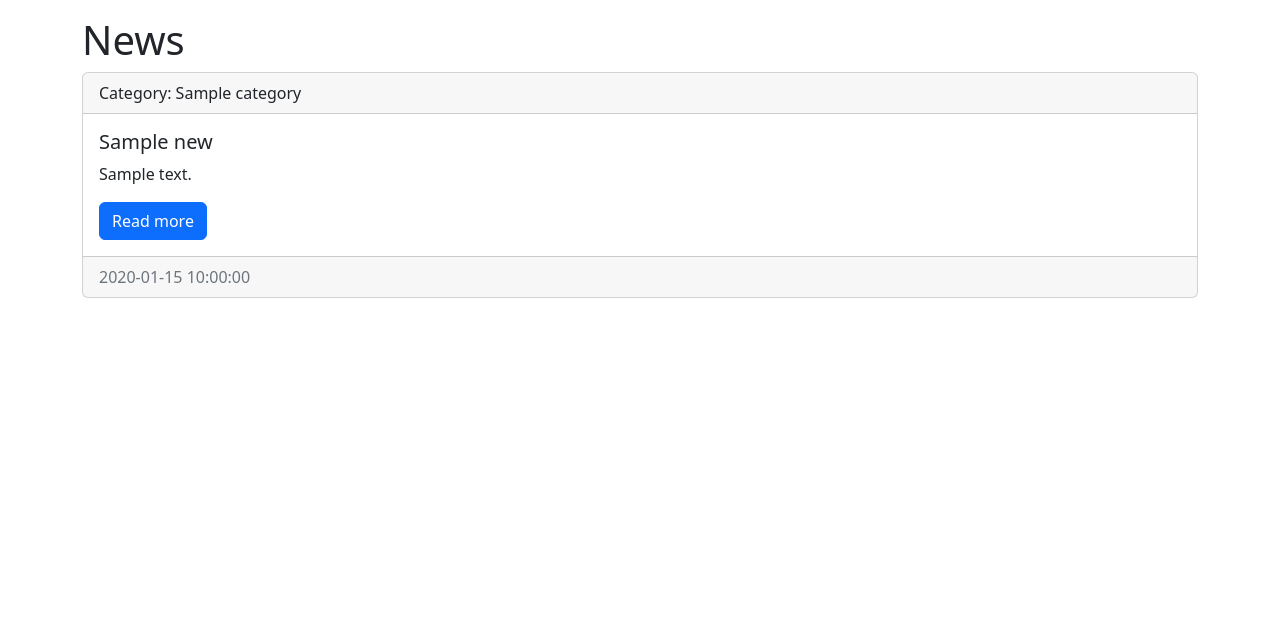
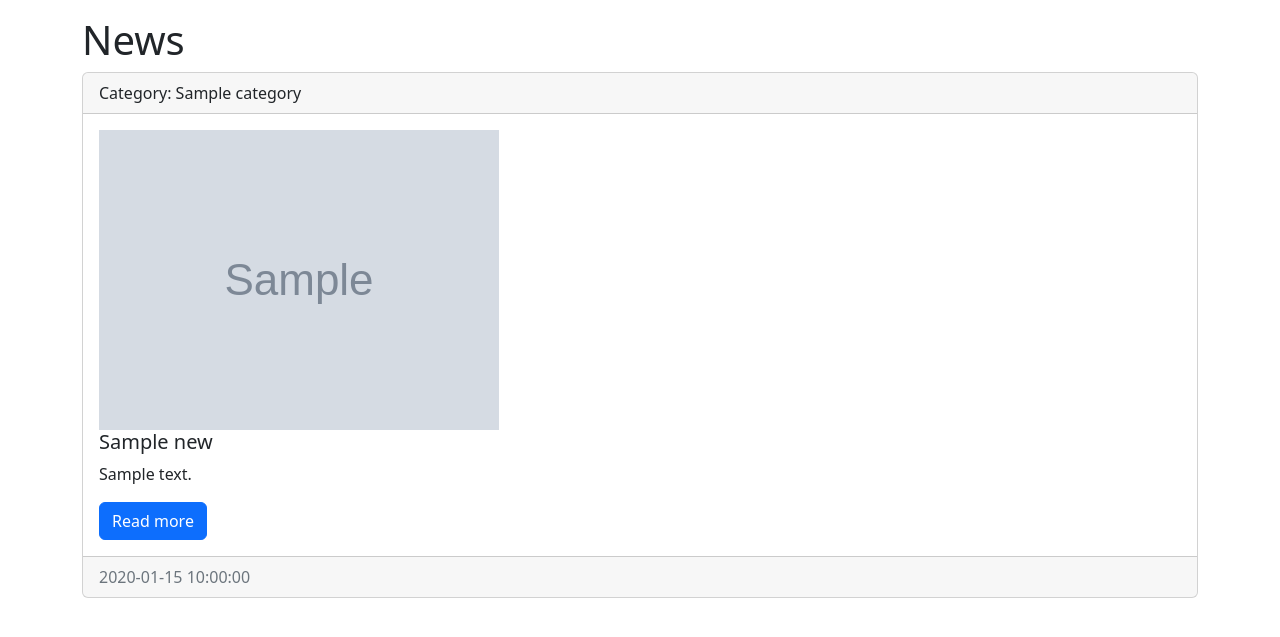
Before and after one commit to Murrr-Andrew/Django, a Django app: page / in a window 1280 px wide. Shown: the part 56-693 px from the top of the page. Run offline with Django 4.2, Linux system fonts and the light colour scheme; tables that the repository leaves empty hold one stand-in row (values such as "Sample post"); grey boxes marked "Sample" are stand-in pictures.

Commit message:
Django: filters

```diff
--- a/theDailyBugle/news/templates/news/index.html
+++ b/theDailyBugle/news/templates/news/index.html
@@ -40,9 +40,16 @@
                     Category: {{ item.category.title }}
                 </div>
                 <div class="card-body">
+                    <div class="media">
+                        {% if item.photo %}
+                        <img src="{{ item.photo.url }}" alt="{{ item.title }}">
+                        {% endif %}
+                        <div class="media-body">
                             <h5 class="card-title">{{ item.title }}</h5>
-                <p class="card-text">{{ item.content }}</p>
+                            <p class="card-text">{{ item.content|safe|truncatewords:50 }}</p>
                             <a href="#" class="btn btn-primary">Read more</a>
+                        </div>
+                    </div>
                 </div>
                 <div class="card-footer text-muted">
                     {{ item.created_at|date:"Y-m-d H:i:s" }}
```
Lines whose indentation alone changed are shown as unchanged.
